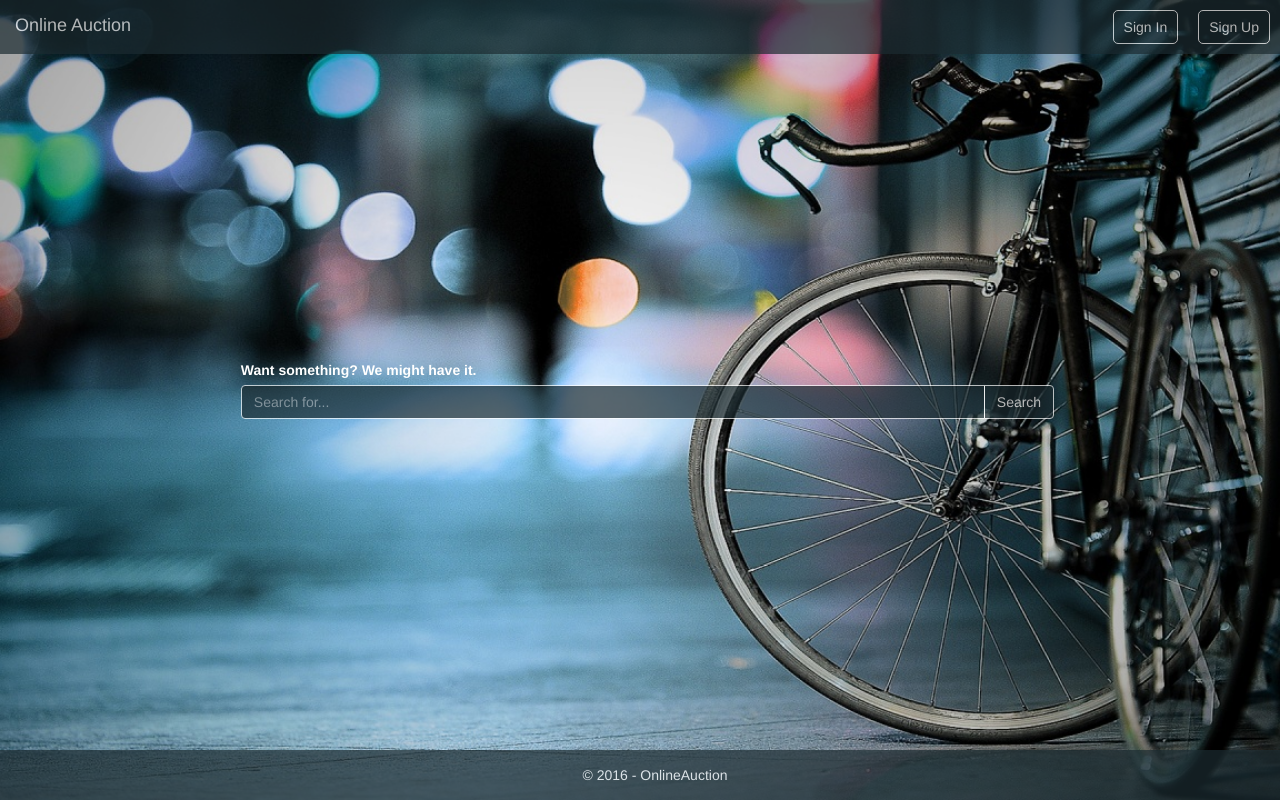
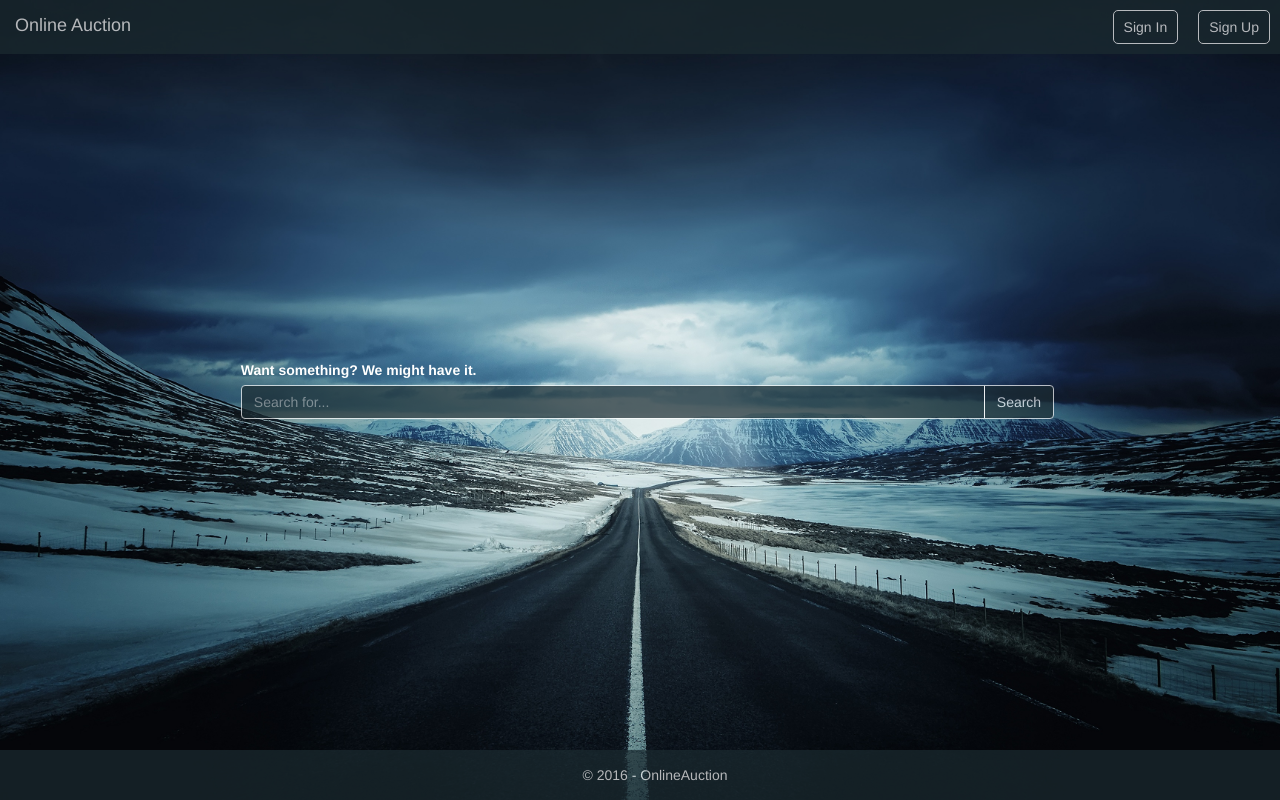
Before and after one commit to aleckleyer/OnlineAuction, a PHP site: page /PowerliftingHub/ in a window 1280 px wide. Run offline with PHP 8.4, Linux system fonts and the light colour scheme.

Commit message:
Changed background to landing page

```diff
--- a/css/main.css
+++ b/css/main.css
@@ -4,7 +4,7 @@
     left: 0px;
     width: 100%;
     height: 100%;
-    background-image: url("../img/bicycleHD.jpg");
+    background-image: url("../img/roadHD.jpg");
     background-position: center center;
     background-repeat: no-repeat;
     background-size: cover;
```
Also changed, not shown: img/roadHd.jpg (added).
